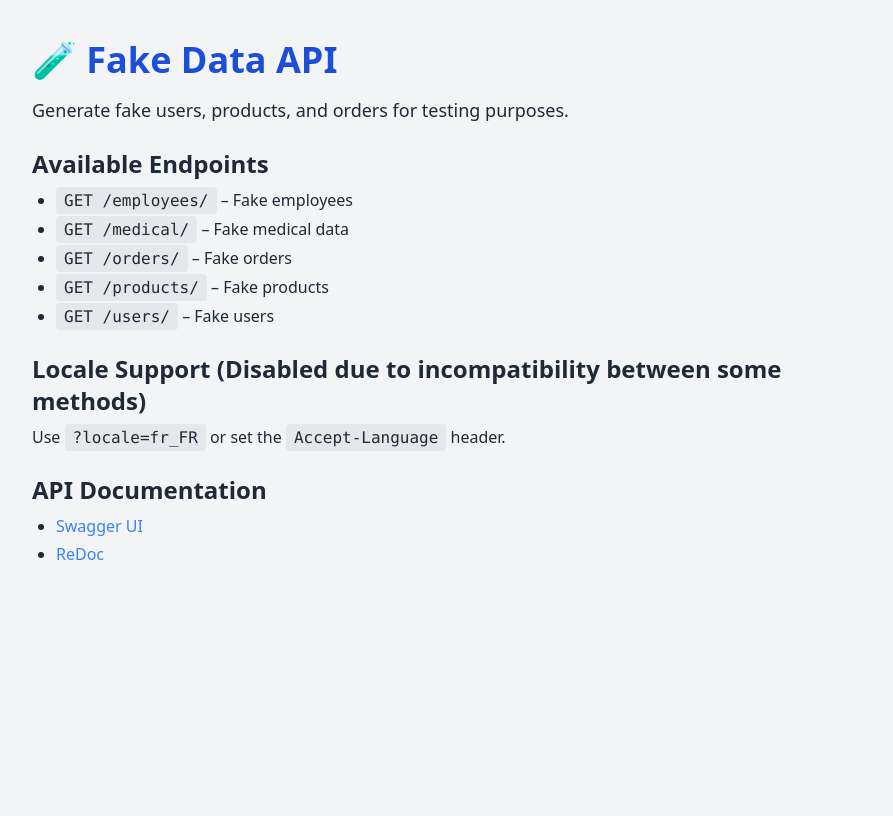
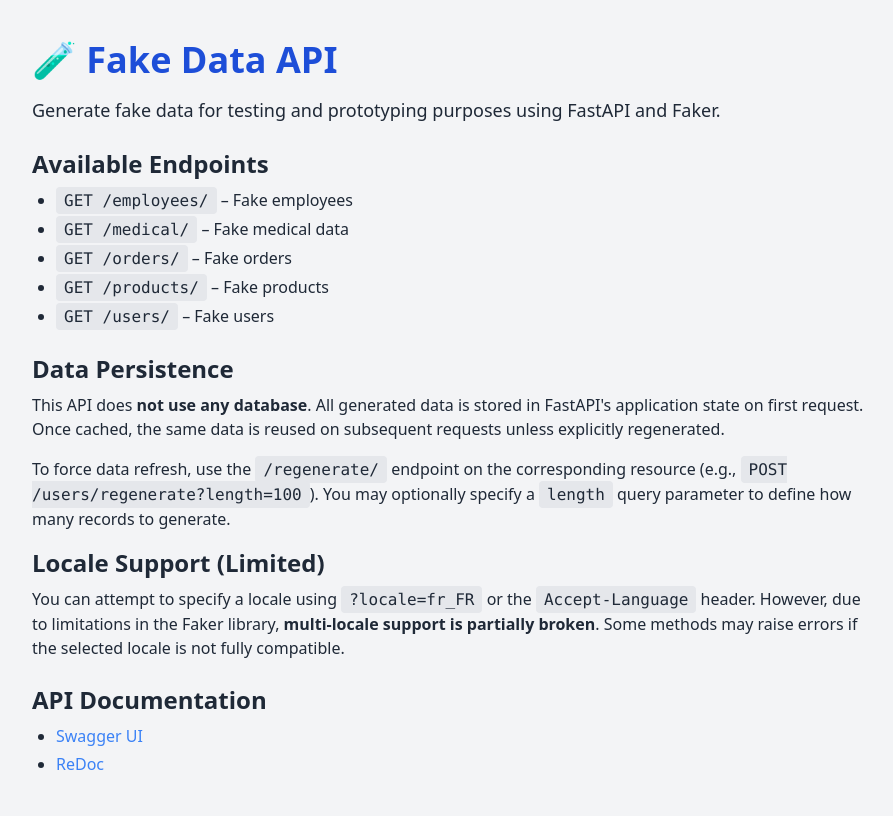
Before and after one commit to Stefan-ci/Data-Faker-API, a FastAPI app: page / in a window 1280 px wide. Shown: the whole page, without its empty margins (184-1077 px from the left). Before the commit the page ends 560 px from the top, so only its background shows below. Run offline with FastAPI, Linux system fonts and the light colour scheme; some libraries are stand-ins or nearby versions.

Commit message:
Explicit description of the API

```diff
--- a/templates/home.html
+++ b/templates/home.html
@@ -9,7 +9,9 @@
 <body class="bg-gray-100 text-gray-800 font-sans">
     <div class="max-w-4xl mx-auto py-10 px-6">
         <h1 class="text-4xl font-bold mb-4 text-blue-700">🧪 Fake Data API</h1>
-        <p class="text-lg mb-6">Generate fake users, products, and orders for testing purposes.</p>
+        <p class="text-lg mb-6">
+            Generate fake data for testing and prototyping purposes using FastAPI and Faker.
+        </p>
 
         <h2 class="text-2xl font-semibold mb-2">Available Endpoints</h2>
         <ul class="list-disc ml-6 mb-6 space-y-1">
@@ -20,8 +22,23 @@
             <li><code class="bg-gray-200 px-2 py-1 rounded">GET /users/</code> – Fake users</li>
         </ul>
 
-        <h2 class="text-2xl font-semibold mb-2">Locale Support (Disabled due to incompatibility between some methods)</h2>
-        <p class="mb-6">Use <code class="bg-gray-200 px-2 py-1 rounded">?locale=fr_FR</code> or set the <code class="bg-gray-200 px-2 py-1 rounded">Accept-Language</code> header.</p>
+        <h2 class="text-2xl font-semibold mb-2">Data Persistence</h2>
+        <p class="mb-4">
+            This API does <strong>not use any database</strong>. All generated data is stored in FastAPI's application state
+            on first request. Once cached, the same data is reused on subsequent requests unless explicitly regenerated.
+        </p>
+        <p class="mb-4">
+            To force data refresh, use the <code class="bg-gray-200 px-2 py-1 rounded">/regenerate/</code> endpoint on the
+            corresponding resource (e.g., <code class="bg-gray-200 px-2 py-1 rounded">POST /users/regenerate?length=100</code>).
+            You may optionally specify a <code class="bg-gray-200 px-2 py-1 rounded">length</code> query parameter to define how many records to generate.
+        </p>
+
+        <h2 class="text-2xl font-semibold mb-2">Locale Support (Limited)</h2>
+        <p class="mb-6">
+            You can attempt to specify a locale using <code class="bg-gray-200 px-2 py-1 rounded">?locale=fr_FR</code> or
+            the <code class="bg-gray-200 px-2 py-1 rounded">Accept-Language</code> header. However, due to limitations in the
+            Faker library, <strong>multi-locale support is partially broken</strong>. Some methods may raise errors if the selected locale is not fully compatible.
+        </p>
 
         <h2 class="text-2xl font-semibold mb-2">API Documentation</h2>
         <ul class="list-disc ml-6 space-y-1">
```
